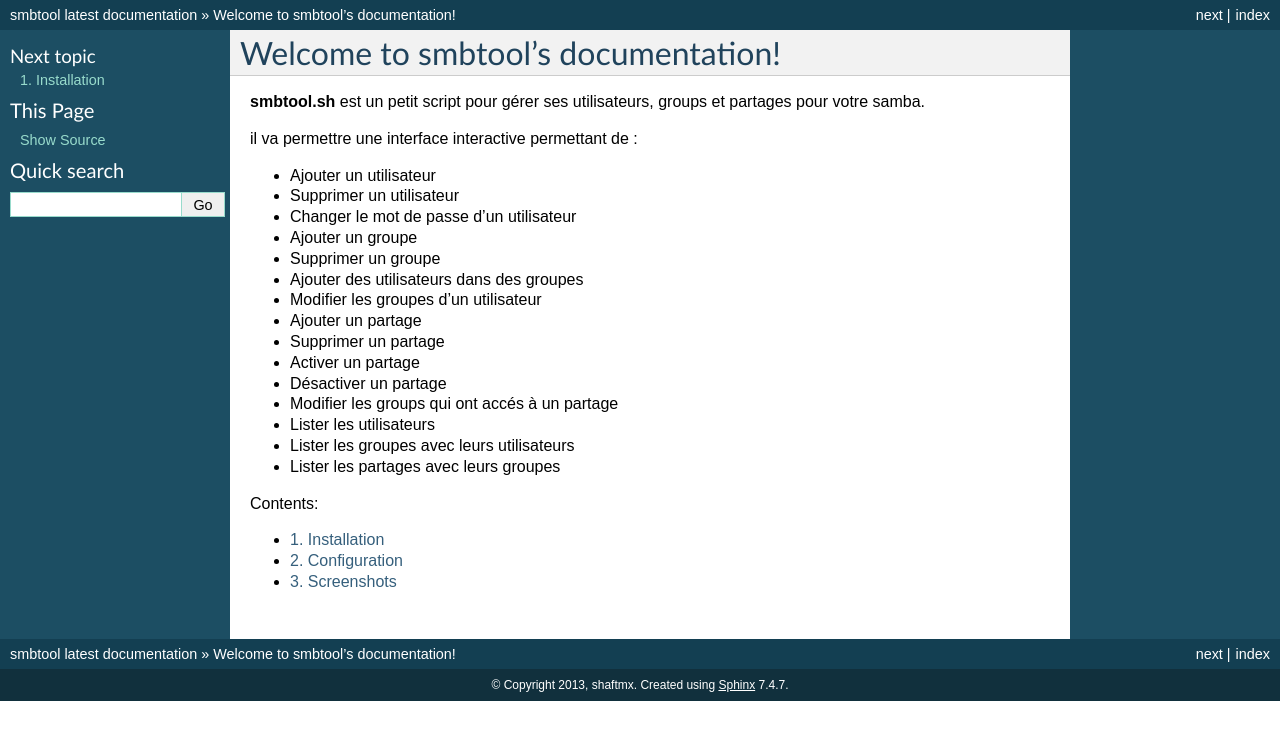
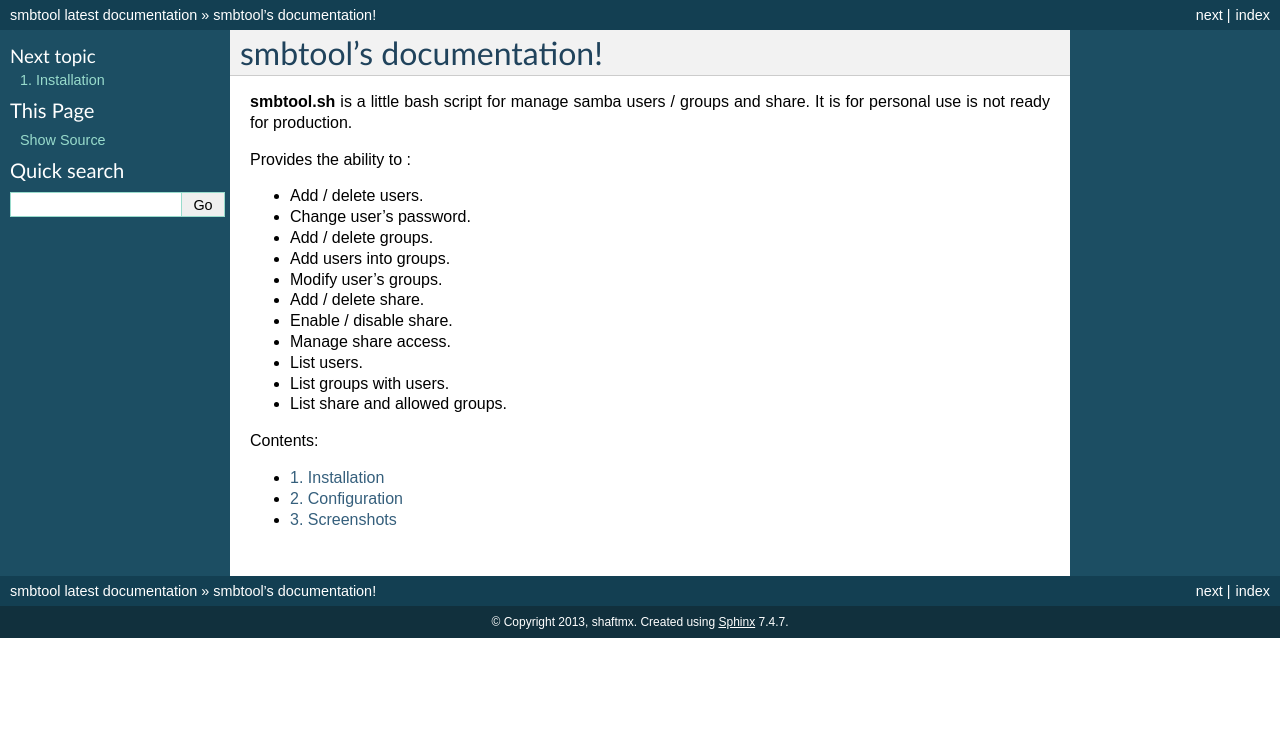
Before and after one commit to shaftmx/smbtool, a Sphinx documentation site: the page built from docs/index.rst, in a window 1280 px wide. Shown: the top 740 px of the page. Built offline with Sphinx 7.4.7, drawn with Linux system fonts in a browser that asks for light colours.

Commit message:
Translate docs

```diff
--- a/docs/index.rst
+++ b/docs/index.rst
@@ -3,34 +3,32 @@
    You can adapt this file completely to your liking, but it should at least
    contain the root `toctree` directive.
 
-Welcome to smbtool's documentation!
+smbtool's documentation!
 ===================================
 
-**smbtool.sh** est un petit script pour gérer ses utilisateurs, groups et partages pour votre samba.
+**smbtool.sh** is a little bash script for manage samba users / groups and share.
+It is for personal use is not ready for production.
 
-il va permettre une interface interactive permettant de :
+Provides the ability to :
 
-* Ajouter un utilisateur
-* Supprimer un utilisateur
-* Changer le mot de passe d'un utilisateur
-* Ajouter un groupe
-* Supprimer un groupe
-* Ajouter des utilisateurs dans des groupes
-* Modifier les groupes d'un utilisateur
-* Ajouter un partage
-* Supprimer un partage
-* Activer un partage
-* Désactiver un partage
-* Modifier les groups qui ont accés à un partage
-* Lister les utilisateurs
-* Lister les groupes avec leurs utilisateurs
-* Lister les partages avec leurs groupes
+* Add / delete users.
+* Change user's password.
+* Add / delete groups.
+* Add users into groups.
+* Modify user's groups.
+* Add / delete share.
+* Enable / disable share.
+* Manage share access.
+* List users.
+* List groups with users.
+* List share and allowed groups.
 
 
 Contents:
 
 .. toctree::
    :maxdepth: 2
+   :titlesonly:
    :numbered:
 
    install.rst
```
Also changed, not shown: docs/config.rst (+11 -12 lines), docs/install.rst (+9 -8 lines), docs/screenshots.rst (+5 -7 lines).
